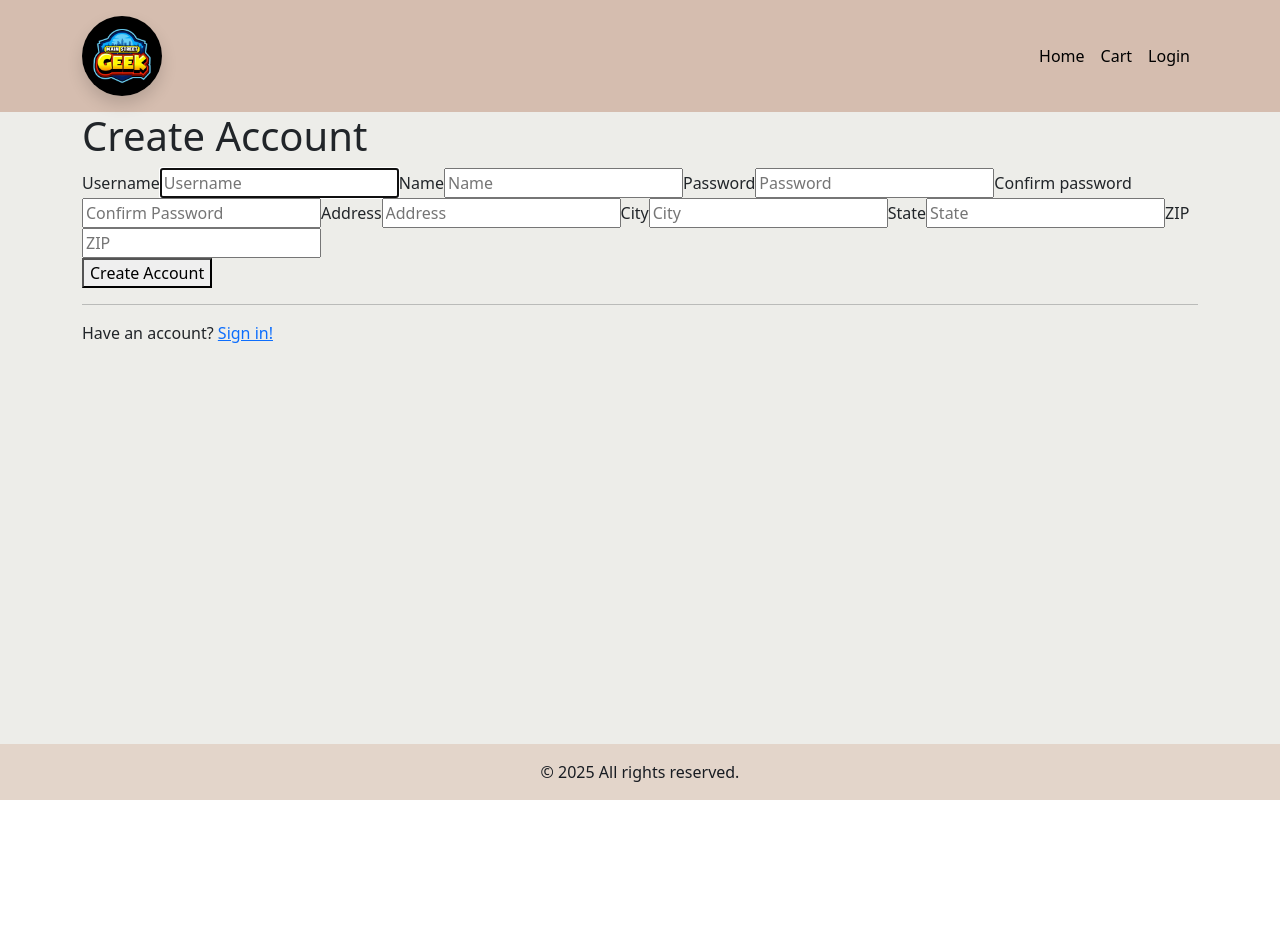
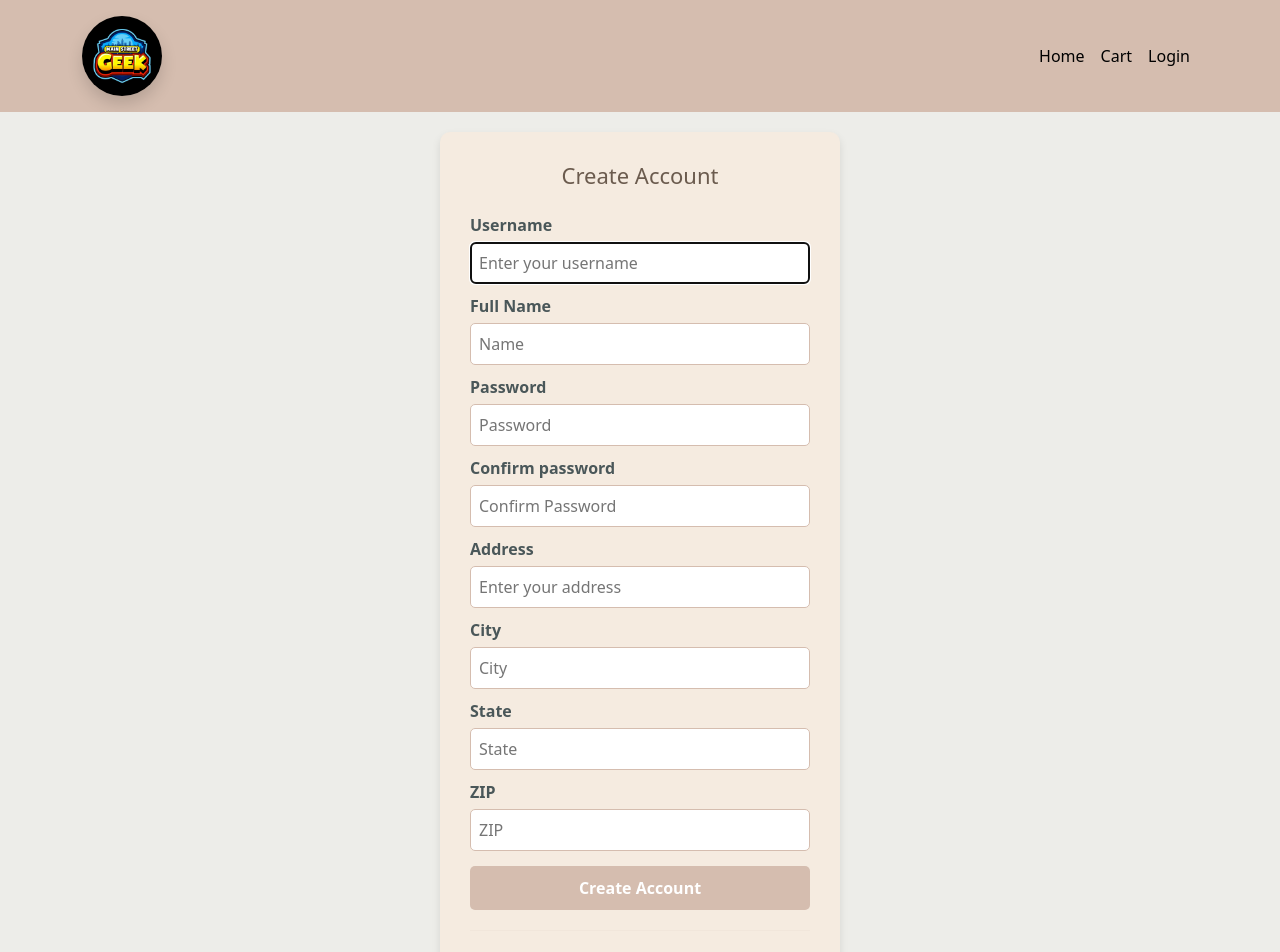
Before and after one commit to irinazivitz/geek-store-client, a Vue app: page /register in a window 1280 px wide. Shown: the top 952 px of the page. Before the commit the page ends 800 px from the top, so only its background shows below. Built offline with nearby package versions, Linux system fonts and the light colour scheme; the HTML template or start-up script is replaced by a standard one.

Commit message:
updated style

```diff
--- a/src/App.vue
+++ b/src/App.vue
@@ -6,7 +6,10 @@
       <header class=" py-3">
         <div class="container d-flex align-items-center justify-content-between">
           <!-- logo -->
-          <img src ="./img/attachment_126228423.jpg" class="img-fluid rounded-circle shadow" alt="Logo" />
+          <router-link :to ="{ name: 'home'}">
+             <img src ="./img/attachment_126228423.jpg" class="img-fluid rounded-circle shadow" alt="Logo" />
+          </router-link>
+
 
         <!-- Navbar -->
           <nav class="navbar navbar-expand-md navbar-dark">
--- a/src/components/ProductCard.vue
+++ b/src/components/ProductCard.vue
@@ -12,7 +12,7 @@
                         <h5 class="card-title text-dark">{{ product.name }}</h5>
                         <p class="card-text">${{ product.price }}</p>
                     </div>
-                    <div class="card-footer  d-flex justify-content-center" v-if="isLoggedIn">
+                    <div v-if="isLoggedIn" class="card-footer d-flex justify-content-center">
                         <button class="btn btn-outline-dark" @click.stop="addToCart(product)">
                             <font-awesome-icon icon="fa-solid fa-cart-plus" title="Add item to cart" />
                             Add to Cart
--- a/src/components/ShoppingCart.vue
+++ b/src/components/ShoppingCart.vue
@@ -111,9 +111,13 @@ export default {
 
 
         deleteItem(id){
+            console.log(`🗑 Attempting to delete item with ID: ${id}`);
+
             cartService.deleteItem(id)
                 .then (response => {
-                    if (response.status === 200 ) {
+                    console.log("🛒 API Response from delete:", response);
+                    if (response.status === 200 ||response.status === 204 ) {
+                        console.log("✅ Item deleted, emitting cart-updated event");
                         this.$emit("cart-updated");
                     }
                 })
@@ -125,7 +129,7 @@ export default {
         clearCart(){
             cartService.clearCart()
                 .then (response => {
-                    if (response.status === 200 ) {
+                    if (response.status === 200 || response.status === 204) {
                         this.$emit("cart-updated");
 
                     }
--- a/src/views/ProductsView.vue
+++ b/src/views/ProductsView.vue
@@ -2,8 +2,8 @@
   <div class="container mt-4">
     <h4 v-if="!isLoggedIn" class="alert alert-info">
           Welcome! You may browse anonymously as much as you wish, but you must
-          <router-link class="btn btn-link" v-bind:to="{ name: 'login' }">
-            Login</router-link> to add items to your shopping cart.
+          <router-link class="login-link" v-bind:to="{ name: 'login' }">
+            login</router-link> to add items to your shopping cart.
     </h4>
     <div class="row  mt-4">
       <div class="col-md-8">
@@ -105,4 +105,16 @@ export default {
   background-color: #e3d5ca;
   border: none;
 }
+
+.login-link {
+  text-decoration: underline;
+  color: inherit;
+  font-weight: inherit;
+  font-size: inherit;
+  cursor: pointer;
+}
+
+.login-link:hover {
+  text-decoration: none;
+}
 </style>
--- a/src/views/RegisterView.vue
+++ b/src/views/RegisterView.vue
@@ -1,18 +1,22 @@
 <template>
   <div id="register">
     <form v-on:submit.prevent="register">
-      <h1>Create Account</h1>
-      <div id="fields">
+      <h1 class="form-title">Create Account</h1>
+
+      <div class="form-group">
         <label for="username">Username</label>
         <input
           type="text"
           id="username"
-          placeholder="Username"
+          placeholder="Enter your username"
           v-model="user.username"
           required
           autofocus
         />
-        <label for="name">Name</label>
+      </div >
+
+      <div class="form-group">
+         <label for="name">Full Name</label>
         <input
           type="text"
           id="name"
@@ -20,6 +24,9 @@
           v-model="user.name"
           required
         />
+      </div>
+
+      <div class="form-group">
          <label for="password">Password</label>
         <input
           type="password"
@@ -28,6 +35,9 @@
           v-model="user.password"
           required
         />
+      </div>
+
+       <div class="form-group">
          <label for="confirmPassword">Confirm password</label>
         <input
           type="password"
@@ -36,43 +46,31 @@
           v-model="user.confirmPassword"
           required
         />
+      </div>
+      <div class="form-group">
+        <label for="address">Address</label>
+        <input type="text" id="address" placeholder="Enter your address" v-model="user.address" />
+      </div>
 
-        <label for="address">Address</label>
-        <input
-          type="text"
-          id="address"
-          placeholder="Address"
-          v-model="user.address"
-        />
-
+      <div class="form-row">
+        <div class="form-group">
           <label for="city">City</label>
           <input type="text" id="city" placeholder="City" v-model="user.city" />
+        </div>
 
+        <div class="form-group">
           <label for="state">State</label>
-        <input
-          type="text"
-          id="state"
-          placeholder="State"
-          v-model="user.stateCode"
-          maxlength="2"
-          required
-        />
+          <input type="text" id="state" placeholder="State" v-model="user.stateCode" maxlength="2" required />
+        </div>
 
+        <div class="form-group">
           <label for="zip">ZIP</label>
-        <input
-          type="number"
-          id="zip"
-          placeholder="ZIP"
-          v-model="user.zip"
-          required
-          minlength="5"
-          maxlength="5"
-        />
-        <div></div>
-        <div>
-          <button type="submit">Create Account</button>
+          <input type="number" id="zip" placeholder="ZIP" v-model="user.zip" required minlength="5" maxlength="5" />
         </div>
       </div>
+
+       <button class="btn-submit" type="submit">Create Account</button>
+
       <hr />
       Have an account?
       <router-link v-bind:to="{ name: 'login' }">Sign in!</router-link>
@@ -126,7 +124,6 @@ export default {
               this.error(error);
             } else if (response.status === 400) {
               if (response.data.errors) {
-                // Show the validation errors
                 let msg = "Validation error: ";
                 for (let err of response.data.errors) {
                   msg += `'${err.field}':${err.defaultMessage}. `;
@@ -146,4 +143,84 @@ export default {
 </script>
 
 <style scoped>
+
+#register {
+  display: flex;
+  flex-direction: column;
+  align-items: center;
+  padding-top: 20px;
+  background-color: #edede9;
+  min-height: 100vh;
+}
+
+form {
+  width: 100%;
+  max-width: 400px;
+  padding: 30px;
+  background: #f5ebe0;
+  border-radius: 10px;
+  box-shadow: 0px 4px 8px rgba(0, 0, 0, 0.1);
+}
+
+h1 {
+  text-align: center;
+  color: #6b5b4e;
+  font-size: 22px;
+  margin-bottom: 15px;
+}
+
+#fields {
+  display: flex;
+  flex-direction: column;
+}
+
+label {
+  font-weight: bold;
+  color: #4a5759;
+  margin-top: 10px;
+}
+
+input {
+  width: 100%;
+  padding: 8px;
+  margin-top: 5px;
+  border: 1px solid #d5bdaf;
+  border-radius: 5px;
+  background-color: white;
+}
+
+button {
+  width: 100%;
+  padding: 10px;
+  background-color: #d5bdaf;
+  border: none;
+  color: white;
+  font-weight: bold;
+  border-radius: 5px;
+  margin-top: 15px;
+  cursor: pointer;
+  transition: 0.3s;
+}
+
+button:hover {
+  background-color: #ba937c;
+}
+
+hr {
+  border: 0;
+  height: 1px;
+  background: #e3d5ca;
+  margin: 20px 0;
+}
+
+router-link {
+  color: #6b5b4e;
+  font-weight: bold;
+  text-decoration: none;
+}
+
+router-link:hover {
+  color: #4a5759;
+  text-decoration: underline;
+}
 </style>
```
Lines whose indentation alone changed are shown as unchanged.
